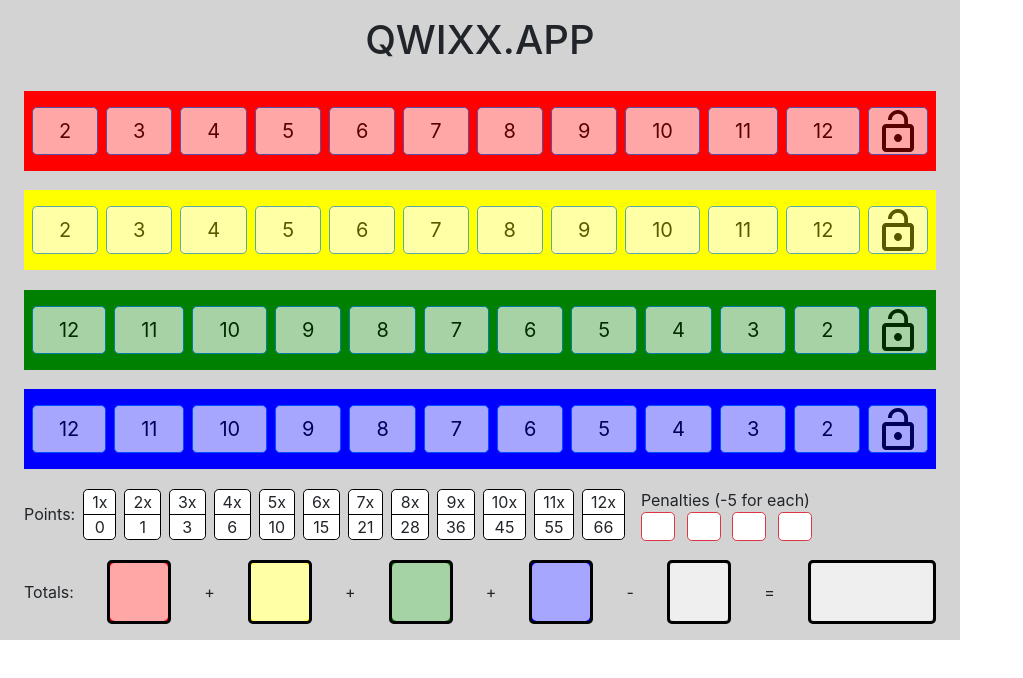
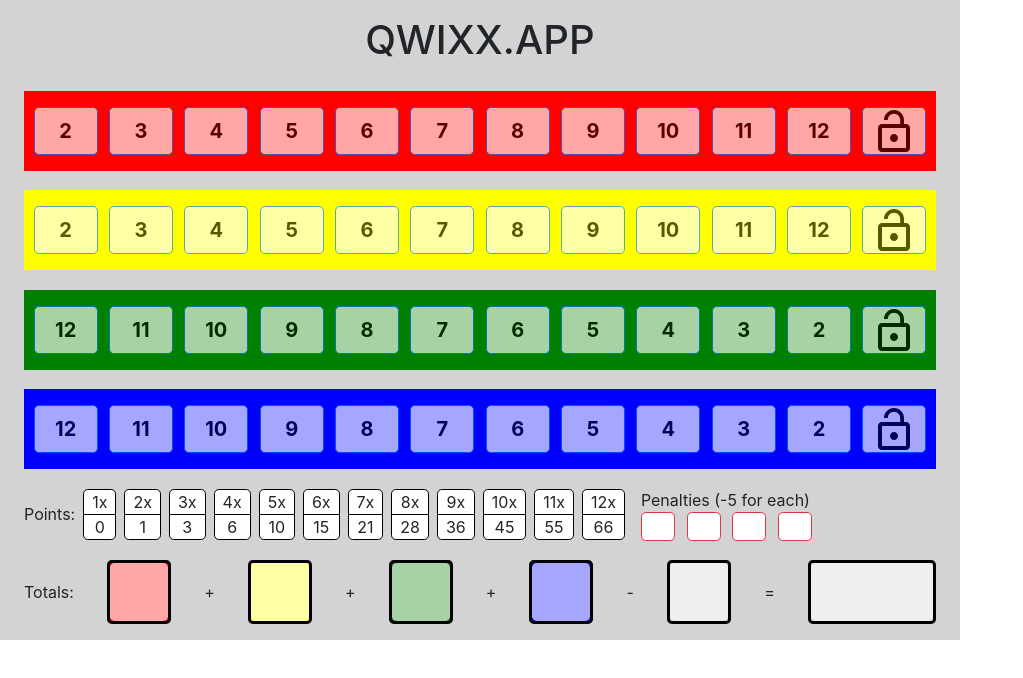
Before and after one commit to jeffellis/qwixx.app, a React (Create React App) app in the folder client/: page / in a window 1280 px wide. Shown: the top 678 px of the page, without its empty margins (0-1023 px from the left). Built offline with nearby package versions, Linux system fonts and the light colour scheme.

Commit message:
- Make buttons the same size

```diff
--- a/client/src/components/Row.scss
+++ b/client/src/components/Row.scss
@@ -20,11 +20,14 @@
 
     .btn {
       background-color: white;
+      background-position-x: center;
+      background-repeat: no-repeat;
       border-radius: 0.3rem !important;
       color: black;
+      font-weight: bold;
+      max-width: 4rem;
       opacity: 0.65;
-      background-repeat: no-repeat;
-      background-position-x: center;
+      width: 4rem;
     }
 
     .btn-lock {
```
